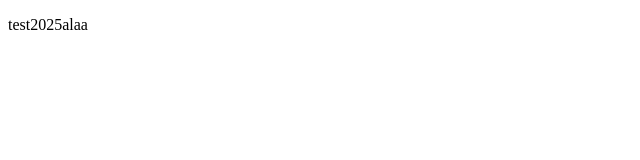
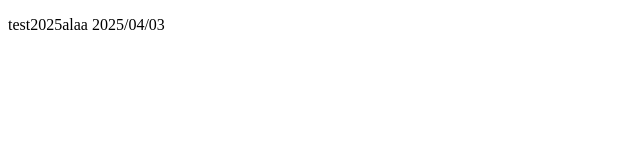
Before and after one commit to softlinetlm/test2025alaa, a plain HTML site: page index.html in a window 1280 px wide. Shown: the whole page, without its empty margins (0-640 px from the left). Drawn offline with Linux system fonts and the light colour scheme.

Commit message:
Update index.html

```diff
--- a/index.html
+++ b/index.html
@@ -7,6 +7,6 @@
     <metat name="keywords" content="Github, test2025alaa">
   </head>
   <body>
-    <p>test2025alaa</p>
+    <p>test2025alaa 2025/04/03</p>
   </body>
 </html>
```
